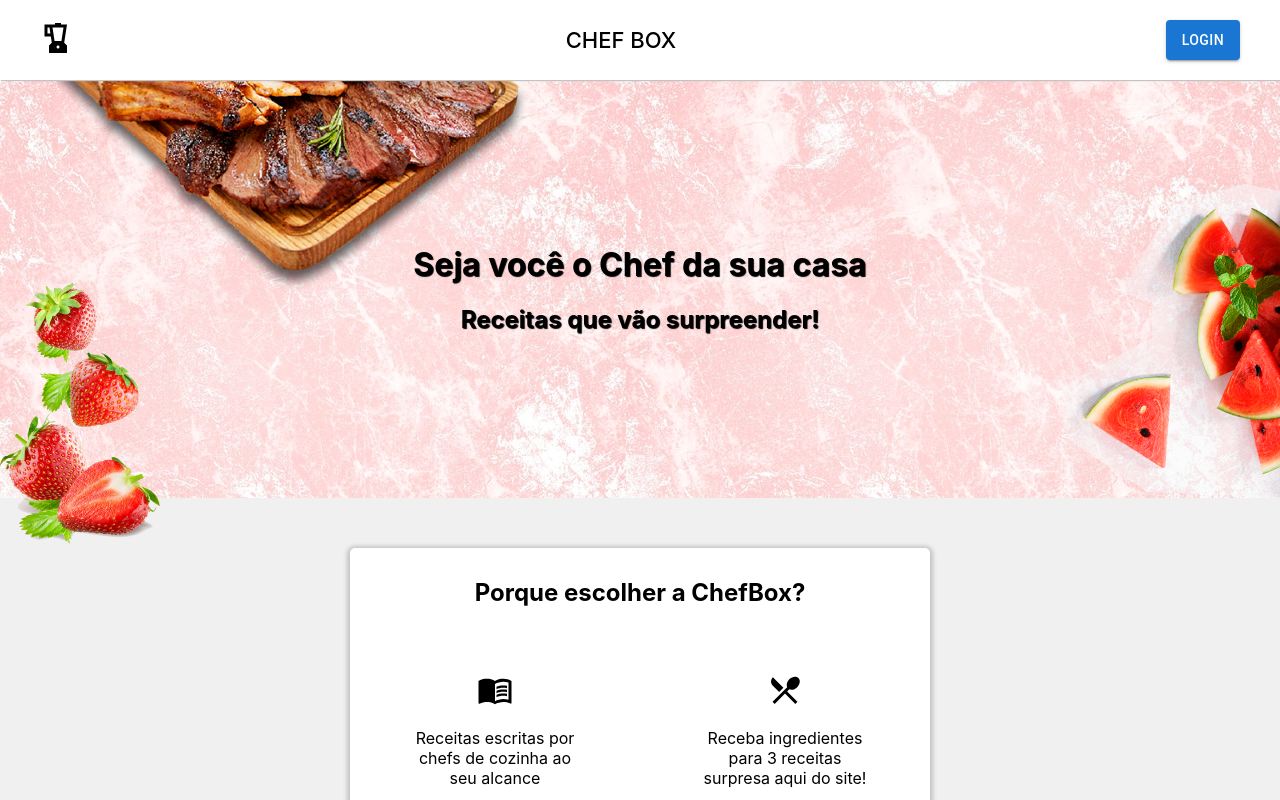
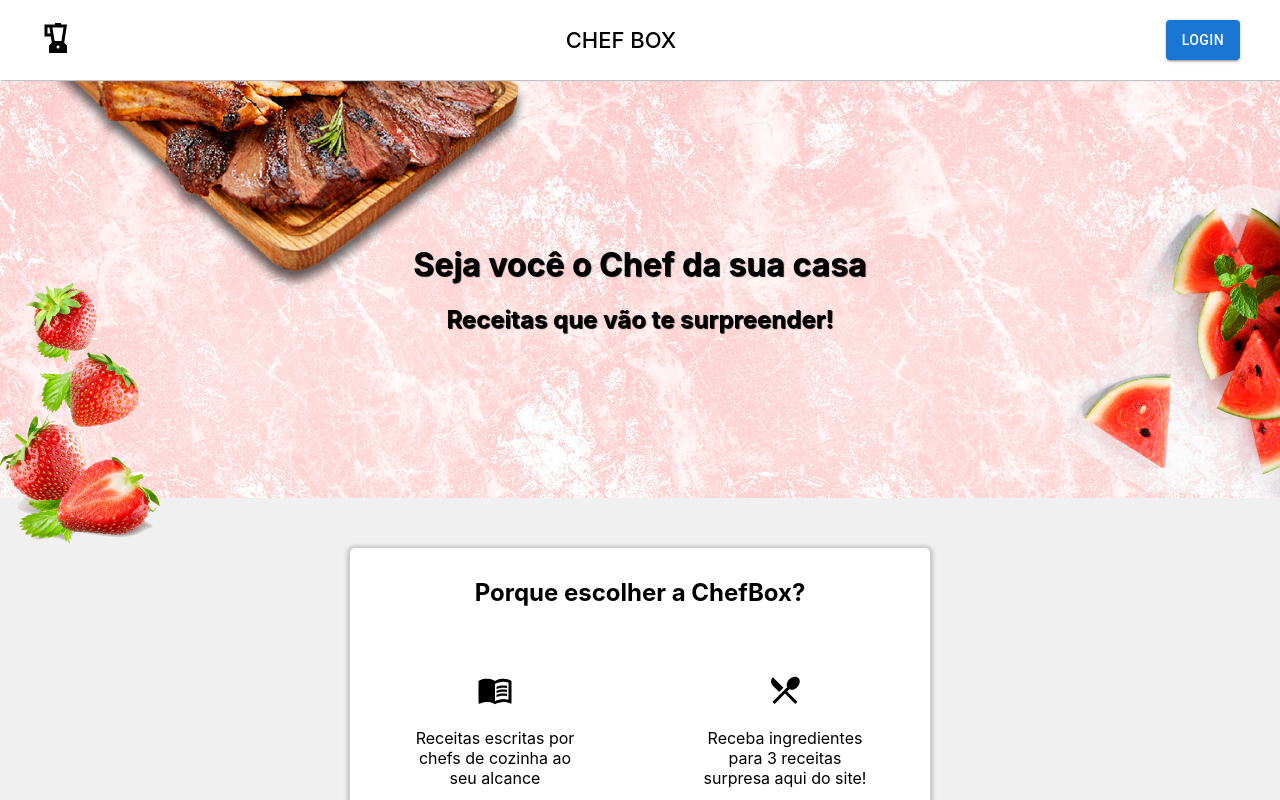
Before and after one commit to JanssenRodrigues/chef-box, a Next.js app: page / in a window 1280 px wide. Shown: the top 800 px of the page. Built offline with nearby package versions, Linux system fonts and the light colour scheme.

Commit message:
:speech_balloon: Correção do texto do componente Hero

```diff
--- a/components/Hero/index.js
+++ b/components/Hero/index.js
@@ -9,7 +9,7 @@ const Hero = () => {
       <span className={styles.watermelon} />
       <div className={styles.title}>
         <h1>Seja você o Chef da sua casa</h1>
-        <h2 className={styles.subtitle}>Receitas que vão surpreender!</h2>
+        <h2 className={styles.subtitle}>Receitas que vão te surpreender!</h2>
       </div>
     </div>
   );
```
